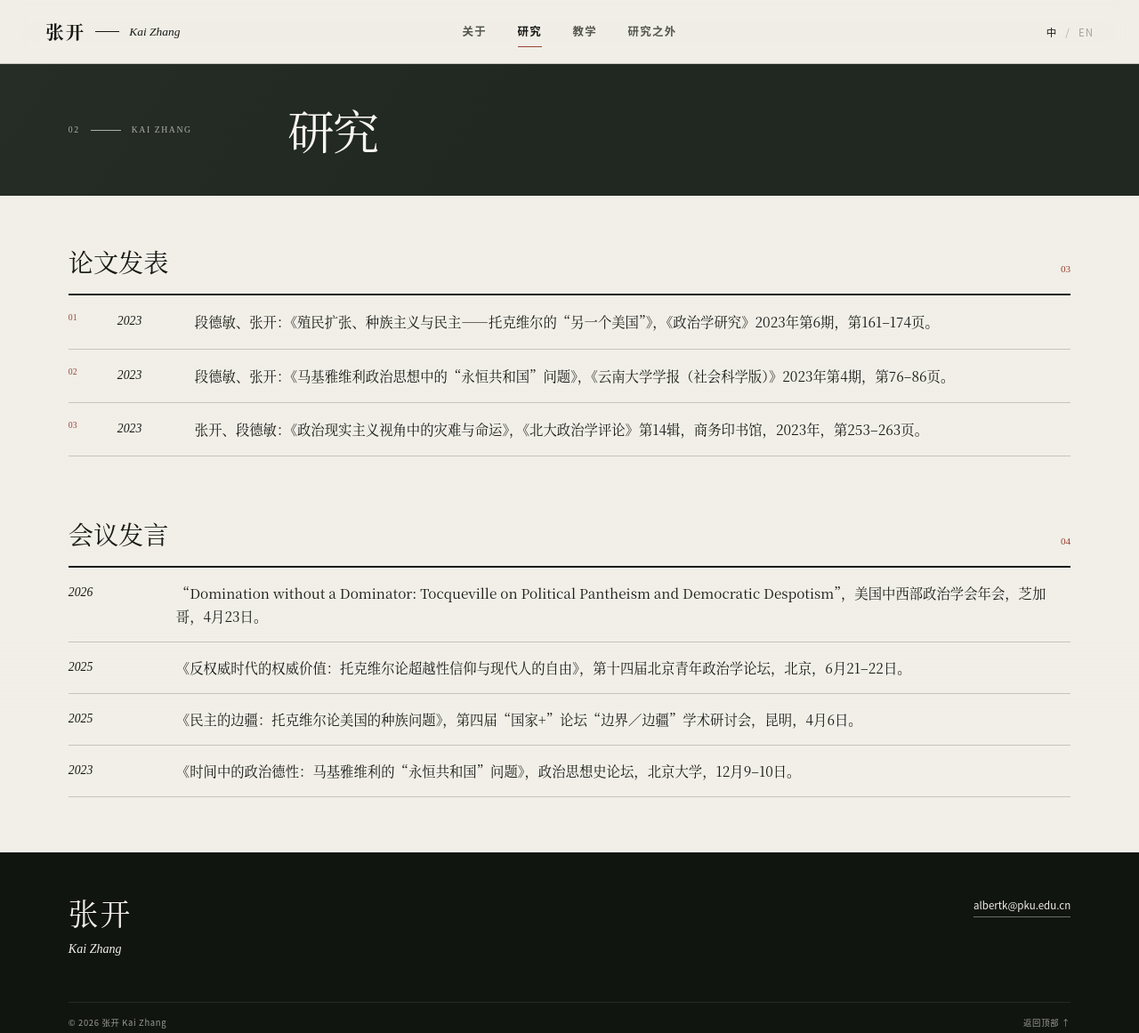
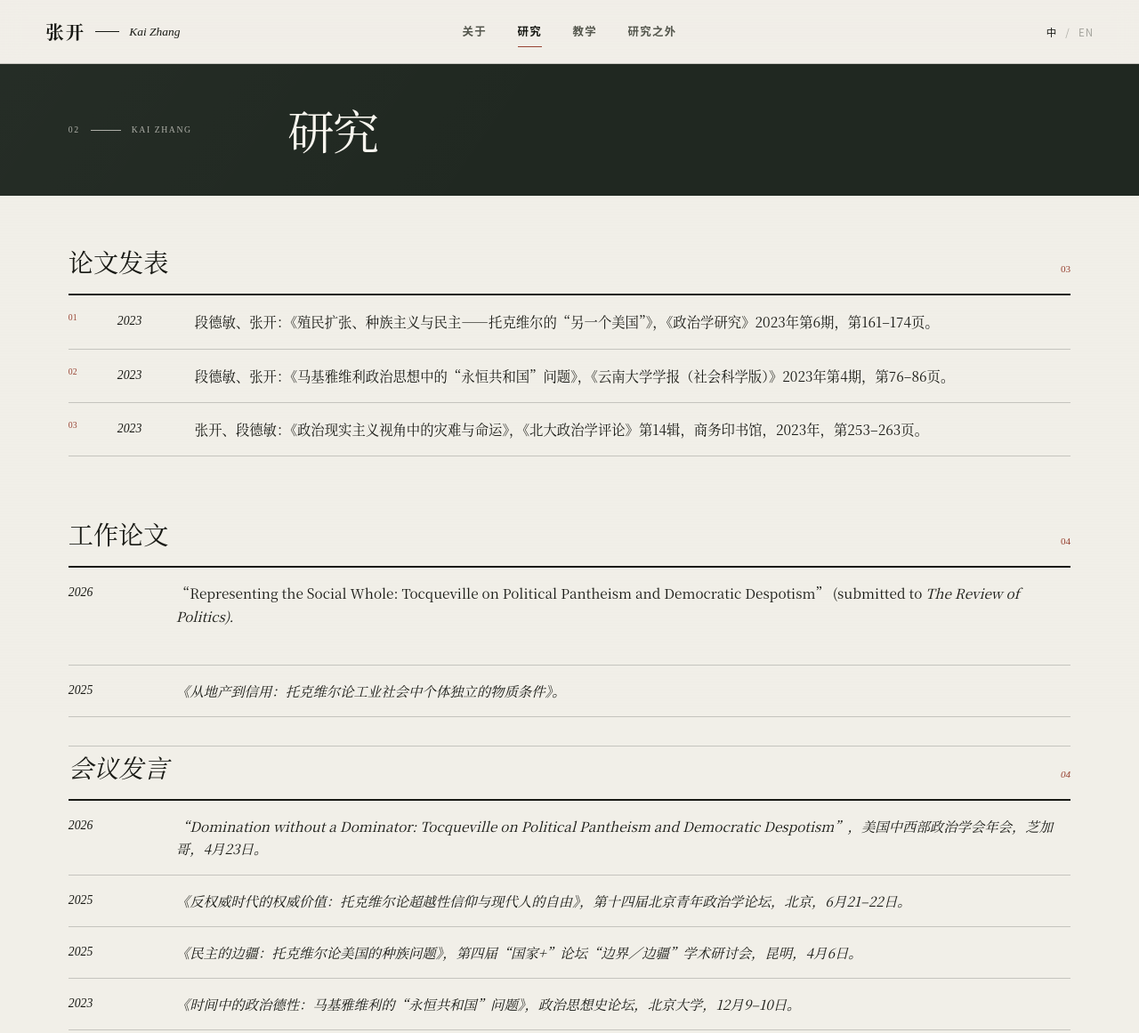
Before and after one commit to AlbertZhangK/albertzhangk.github.io, a plain HTML site: page research.html in a window 1280 px wide. Shown: the top 1161 px of the page at 89% size. Drawn offline with Linux system fonts and the light colour scheme.

Commit message:
Update research.html

```diff
--- a/research.html
+++ b/research.html
@@ -56,6 +56,7 @@
           <span>03</span>
         </header>
 
+
         <!-- 论文：复制一个 li 即可增加；记得同时修改中英文 -->
         <ol class="publication-list">
           <li>
@@ -78,6 +79,26 @@
           </li>
         </ol>
       </section>
+
+      <section class="research-list-section">
+        <header class="list-heading">
+          <h2><span class="lang zh">工作论文</span><span class="lang en">Conference Presentations</span></h2>
+          <span>04</span>
+        </header>
+          <ol class="conference-list">
+          <li>
+            <time>2026</time>
+            <p class="lang zh">“Representing the Social Whole: Tocqueville on Political Pantheism and Democratic Despotism” (submitted to <em>The Review of Politics<em>).</p>
+            <p class="lang en">“Representing the Social Whole: Tocqueville on Political Pantheism and Democratic Despotism” (submitted to <em>The Review of Politics<em>).</p>
+          </li>
+          <li>
+            <time>2025</time>
+            <p class="lang zh">《从地产到信用：托克维尔论工业社会中个体独立的物质条件》。</p>
+            <p class="lang en">“From Property to Credit: Tocqueville on Material Condition of Independence”.</p>
+          </li>
+          <li>
+           </ol>
+          </section>
 
       <section class="research-list-section">
         <header class="list-heading">
```
